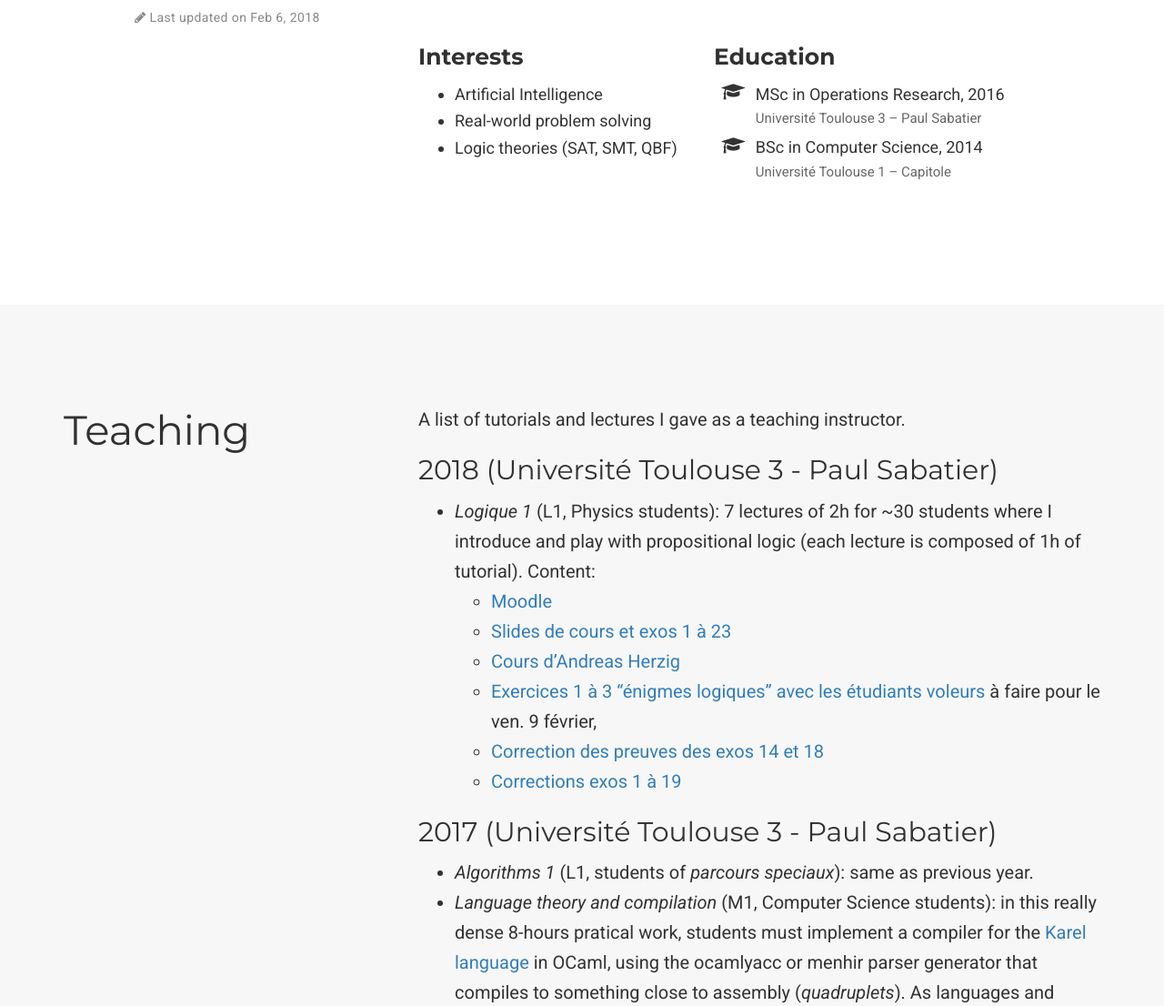
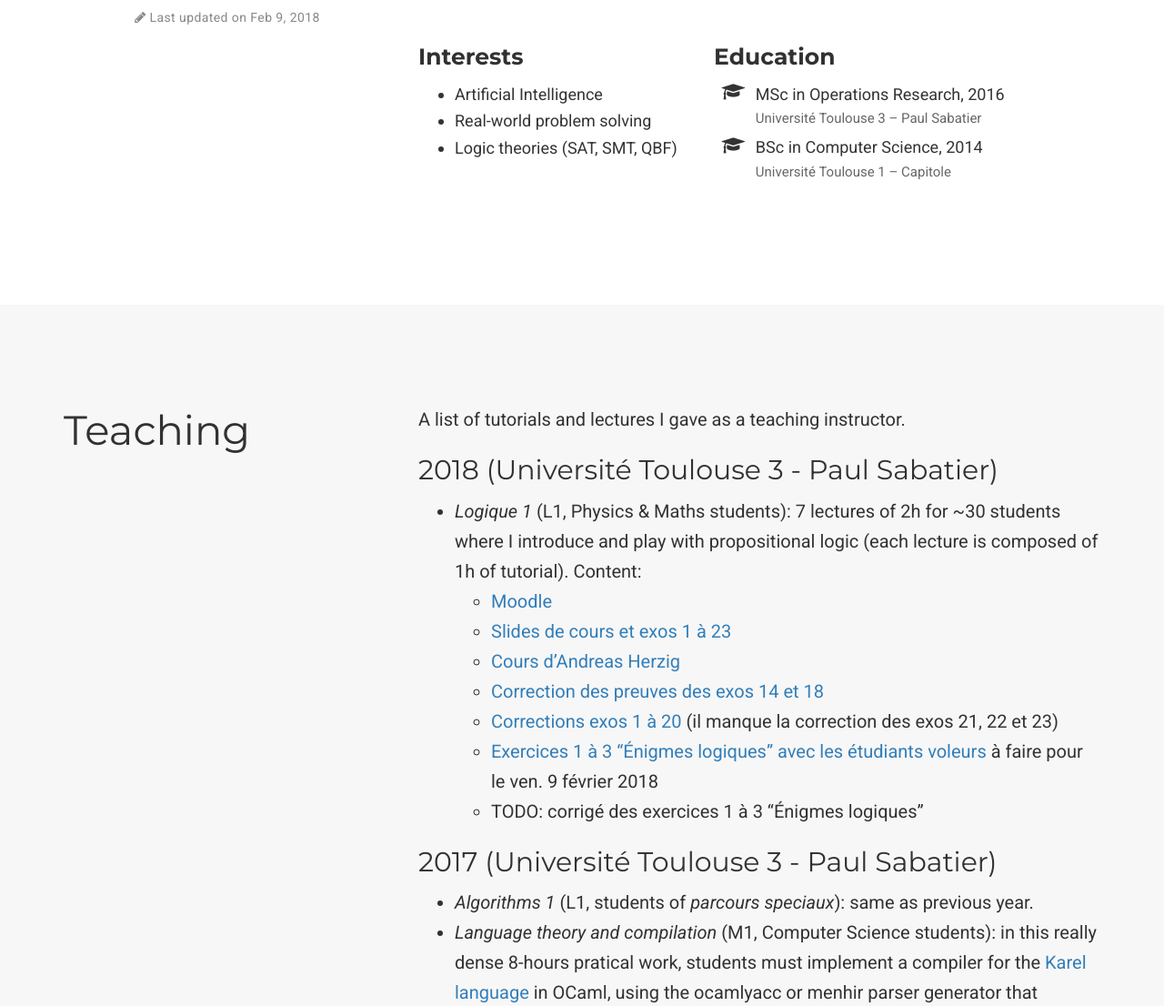
Before and after one commit to maelvalais/maelvalais.github.io, a plain HTML site: page index.html in a window 1280 px wide. Shown: the part 613-1719 px from the top of the page at 91% size. Drawn offline with nearby package versions, Linux system fonts and the light colour scheme; some packages are replaced by stand-ins of ours; some icons are missing.

Commit message:
update on Ven fév  9 17:22:40 CET 2018

```diff
--- a/index.html
+++ b/index.html
@@ -246,7 +246,7 @@
           <i class="fa fa-pencil" aria-hidden="true"></i>
           Last updated on
           <time datetime="2017-10-09 00:00:00 &#43;0000 UTC" itemprop="datePublished">
-            Feb 6, 2018
+            Feb 9, 2018
 
           </time>
         </span>
@@ -342,7 +342,7 @@ through the use of multiple logic theories: SAT, SMT and QBF for now.</p>
 <h2 id="2018-université-toulouse-3-paul-sabatier">2018 (Université Toulouse 3 - Paul Sabatier)</h2>
 
 <ul>
-<li><em>Logique 1</em> (L1, Physics students): 7 lectures of 2h for ~30 students
+<li><em>Logique 1</em> (L1, Physics &amp; Maths students): 7 lectures of 2h for ~30 students
 where I introduce and play with propositional logic (each lecture is
 composed of 1h of tutorial). Content:
 
@@ -350,9 +350,10 @@ composed of 1h of tutorial). Content:
 <li><a href="http://moodle.univ-tlse3.fr/course/view.php?id=2830" target="_blank">Moodle</a></li>
 <li><a href="https://cloud.irit.fr/index.php/s/emqXmBZtoUW5kVT" target="_blank">Slides de cours et exos 1 à 23</a></li>
 <li><a href="https://www.irit.fr/~Andreas.Herzig/C" target="_blank">Cours d&rsquo;Andreas Herzig</a></li>
-<li><a href="https://cloud.irit.fr/index.php/s/HU4oQU8VZqX4IRv" target="_blank">Exercices 1 à 3 &ldquo;énigmes logiques&rdquo; avec les étudiants voleurs</a> à faire pour le ven. 9 février,</li>
 <li><a href="https://cloud.irit.fr/index.php/s/FA42VbGi7w8CSK9" target="_blank">Correction des preuves des exos 14 et 18</a></li>
-<li><a href="https://cloud.irit.fr/index.php/s/Xp7r8XeoEfcEX0k" target="_blank">Corrections exos 1 à 19</a></li>
+<li><a href="https://cloud.irit.fr/index.php/s/Xp7r8XeoEfcEX0k" target="_blank">Corrections exos 1 à 20</a> (il manque la correction des exos 21, 22 et 23)</li>
+<li><a href="https://cloud.irit.fr/index.php/s/HU4oQU8VZqX4IRv" target="_blank">Exercices 1 à 3 &ldquo;Énigmes logiques&rdquo; avec les étudiants voleurs</a> à faire pour le ven. 9 février 2018</li>
+<li>TODO: corrigé des exercices 1 à 3 &ldquo;Énigmes logiques&rdquo;</li>
 </ul></li>
 </ul>
 
```
